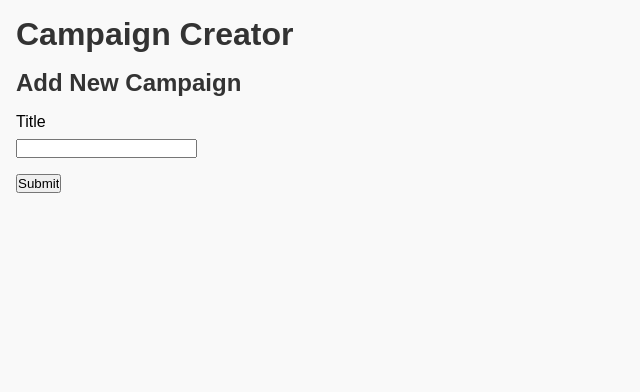
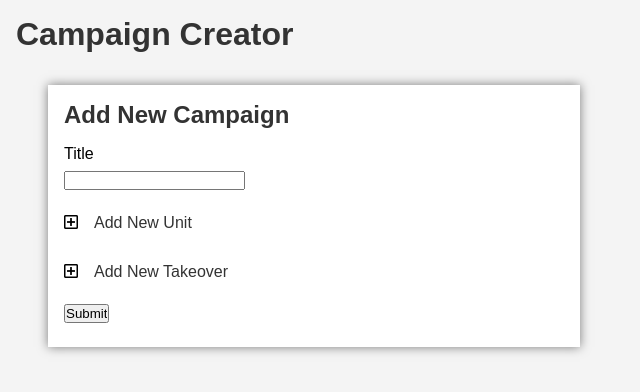
Before and after one commit to gamernetwork/ads-toolkit, a React (Create React App) app in the folder code/react_creative_preview/wireframe_1/: page / in a window 1280 px wide. Shown: the top 392 px of the page, without its empty margins (0-640 px from the left). Built offline with nearby package versions, Linux system fonts and the light colour scheme.

Commit message:
Extended Campaign Creator Functionality

```diff
--- a/code/react_creative_preview/wireframe_1/src/App.css
+++ b/code/react_creative_preview/wireframe_1/src/App.css
@@ -1,6 +1,15 @@
 h1, h2, h3, h4, p {
     margin-bottom: 1rem;
     color: #333;
+}
+
+i {
+    font-size: 1rem;
+}
+
+i p {
+    display: inline;
+    margin-left: 1rem;
 }
 
 .app-wrapper {
@@ -10,9 +19,31 @@ h1, h2, h3, h4, p {
     padding: 1rem;
     max-width: 1280px;
     min-height: 100vh;
-    background: #f9f9f9;
+    background: #f4f4f4;
+}
+
+.campaign-creator {
+    background: orange;
+    max-width: 500px;
+    background: #fff;
+    margin: 2rem;
+    padding: 1rem;
+    box-shadow: 0px 0px 10px 0px rgba(0,0,0,0.5);
 }
 
 input {
     margin: .5rem 0;
 }
+
+select {
+    margin: .5rem 0;
+}
+
+hr {
+    margin: .5rem 0 1rem 0;
+}
+
+.add-unit {
+    margin: 1rem 0;
+    cursor: pointer;
+}
--- a/code/react_creative_preview/wireframe_1/src/components/CampaignCreator.jsx
+++ b/code/react_creative_preview/wireframe_1/src/components/CampaignCreator.jsx
@@ -1,13 +1,17 @@
 import React, { Component } from 'react';
+import UnitCreator from './UnitCreator';
 
 export default class CampaignCreator extends Component {
     constructor(props) {
         super(props);
         this.state = {
-            title: ''
+            title: '',
+            unitCount: null,
+            items: []
         }
         this.addCampaign = this.props.onAddCampaign.bind(this);
         this.createCampaignObject = this.createCampaignObject.bind(this);
+        this.addUnitCreator = this.addUnitCreator.bind(this);
     }
     createCampaignObject(e) {
         e.preventDefault();
@@ -24,9 +28,15 @@ export default class CampaignCreator extends Component {
             [KEY] : VAL
         });
     }
+    addUnitCreator() {
+        this.setState({
+            unitCount: this.state.unitCount + 1,
+            items: [...this.state.items, <UnitCreator key={this.state.unitCount}/>]
+        });
+    }
     render() {
         return(
-            <div>
+            <div className="campaign-creator">
                 <h2>Add New Campaign</h2>
                 <form>
                     <label>
@@ -35,6 +45,11 @@ export default class CampaignCreator extends Component {
                         <input type="text" value={this.state.title} onChange={(e) => this.handleInputChange(e)} name="title"/>
                     </label>
                     <br/>
+                    <i className="add-unit far fa-plus-square" onClick={this.addUnitCreator}><p>Add New Unit</p></i>
+                    <br/>
+                    <i className="add-unit far fa-plus-square" onClick={this.addUnitCreator}><p>Add New Takeover</p></i>
+                    <br/>
+                    {this.state.items}
                     <input type="submit" value="Submit" onClick={(e) => this.createCampaignObject(e)} />
                 </form>
             </div>
--- /dev/null
+++ b/code/react_creative_preview/wireframe_1/src/components/UnitCreator.jsx
@@ -0,0 +1,11 @@
+import React, { Component } from 'react';
+
+export default class UnitCreator extends Component {
+    render() {
+        return(
+            <div>
+                <h1>Test</h1>
+            </div>
+        );
+    }
+}
```
